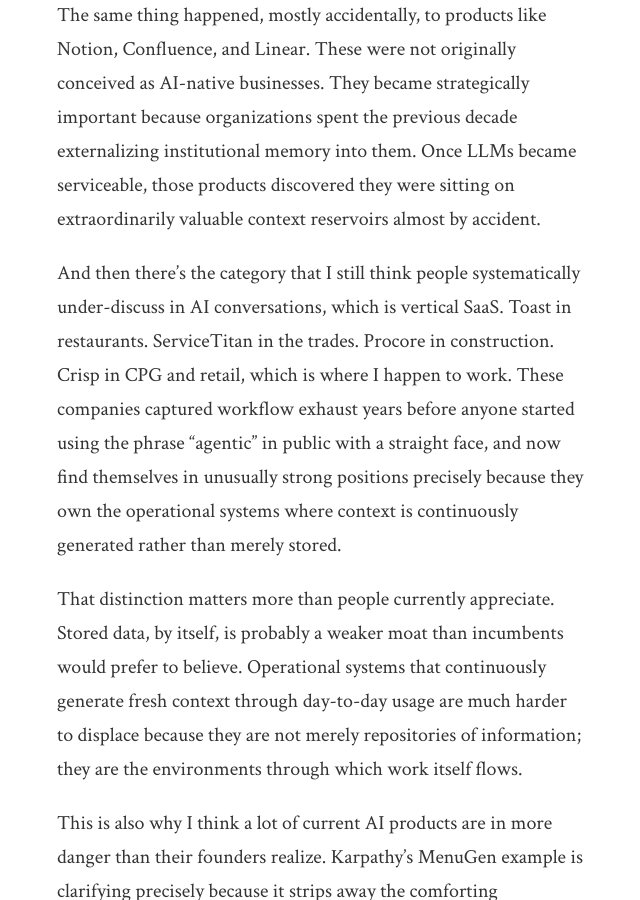
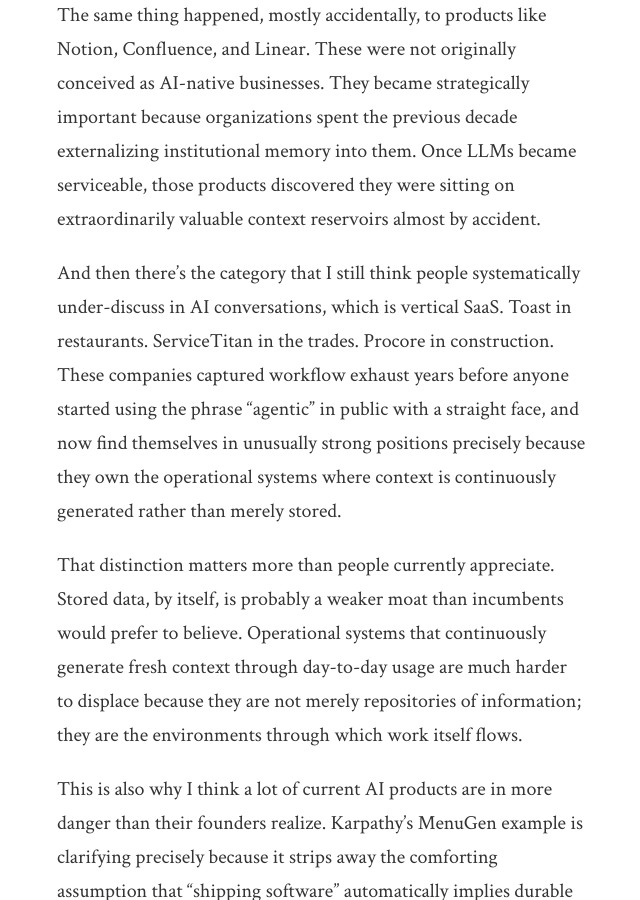
Before and after one commit to chrisseldo/chris_selden_blog, a Jekyll site: the page built from _posts/2026-05-21-what-the-model-cant-see.md, in a window 1280 px wide and 900 px high, scrolled down 3059 px. Shown: the whole window, without its empty margins (318-958 px from the left). Built offline with Jekyll 4.4.1, drawn with Linux system fonts in a browser that asks for light colours.

Commit message:
update landing page and blog post

```diff
--- a/_posts/2026-05-21-what-the-model-cant-see.md
+++ b/_posts/2026-05-21-what-the-model-cant-see.md
@@ -24,7 +24,7 @@ Cursor works because the editor is not just a UI wrapper around a model. The edi
 
 The same thing happened, mostly accidentally, to products like Notion, Confluence, and Linear. These were not originally conceived as AI-native businesses. They became strategically important because organizations spent the previous decade externalizing institutional memory into them. Once LLMs became serviceable, those products discovered they were sitting on extraordinarily valuable context reservoirs almost by accident.
 
-And then there’s the category that I still think people systematically under-discuss in AI conversations, which is vertical SaaS. Toast in restaurants. ServiceTitan in the trades. Procore in construction. Crisp in CPG and retail, which is where I happen to work. These companies captured workflow exhaust years before anyone started using the phrase “agentic” in public with a straight face, and now find themselves in unusually strong positions precisely because they own the operational systems where context is continuously generated rather than merely stored.
+And then there’s the category that I still think people systematically under-discuss in AI conversations, which is vertical SaaS. Toast in restaurants. ServiceTitan in the trades. Procore in construction. These companies captured workflow exhaust years before anyone started using the phrase “agentic” in public with a straight face, and now find themselves in unusually strong positions precisely because they own the operational systems where context is continuously generated rather than merely stored.
 
 That distinction matters more than people currently appreciate. Stored data, by itself, is probably a weaker moat than incumbents would prefer to believe. Operational systems that continuously generate fresh context through day-to-day usage are much harder to displace because they are not merely repositories of information; they are the environments through which work itself flows.
 
--- a/index.markdown
+++ b/index.markdown
@@ -1,5 +1,3 @@
 ---
 layout: home
 ---
-
-Chris Selden
```
